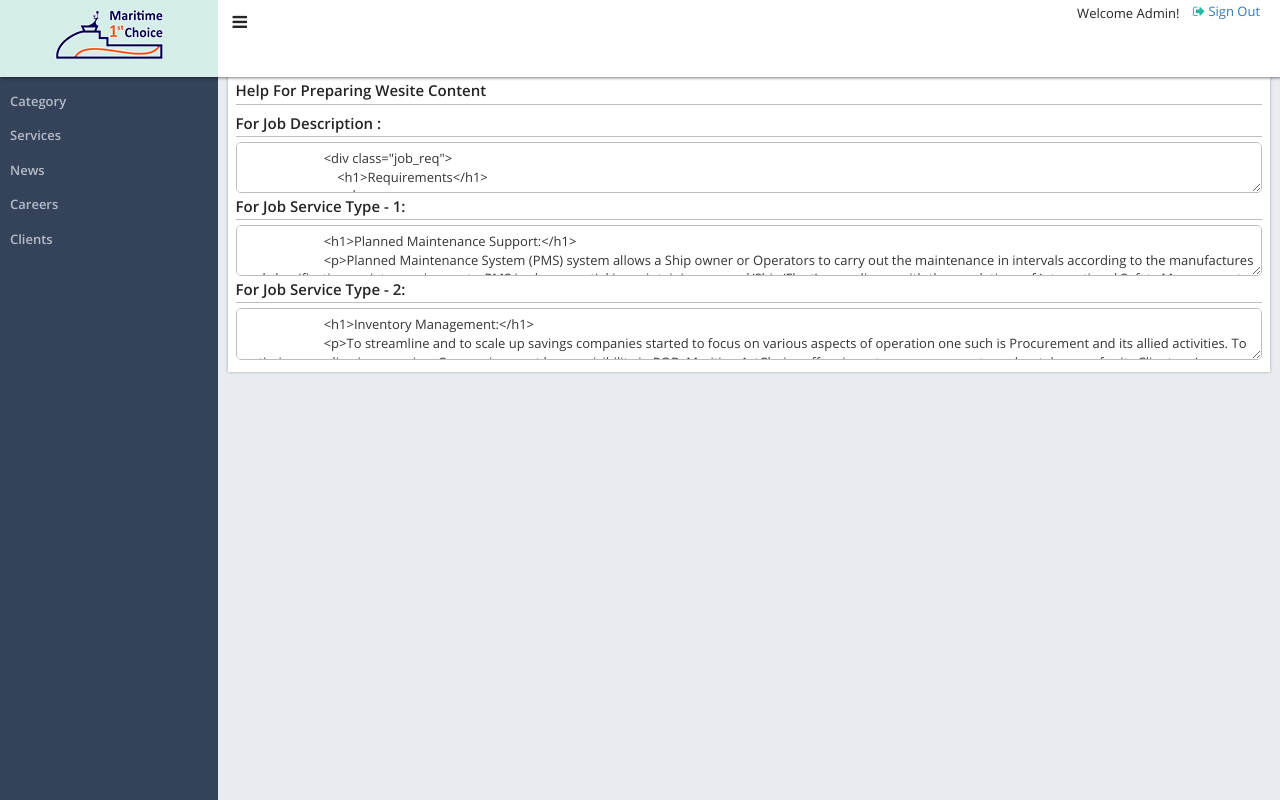
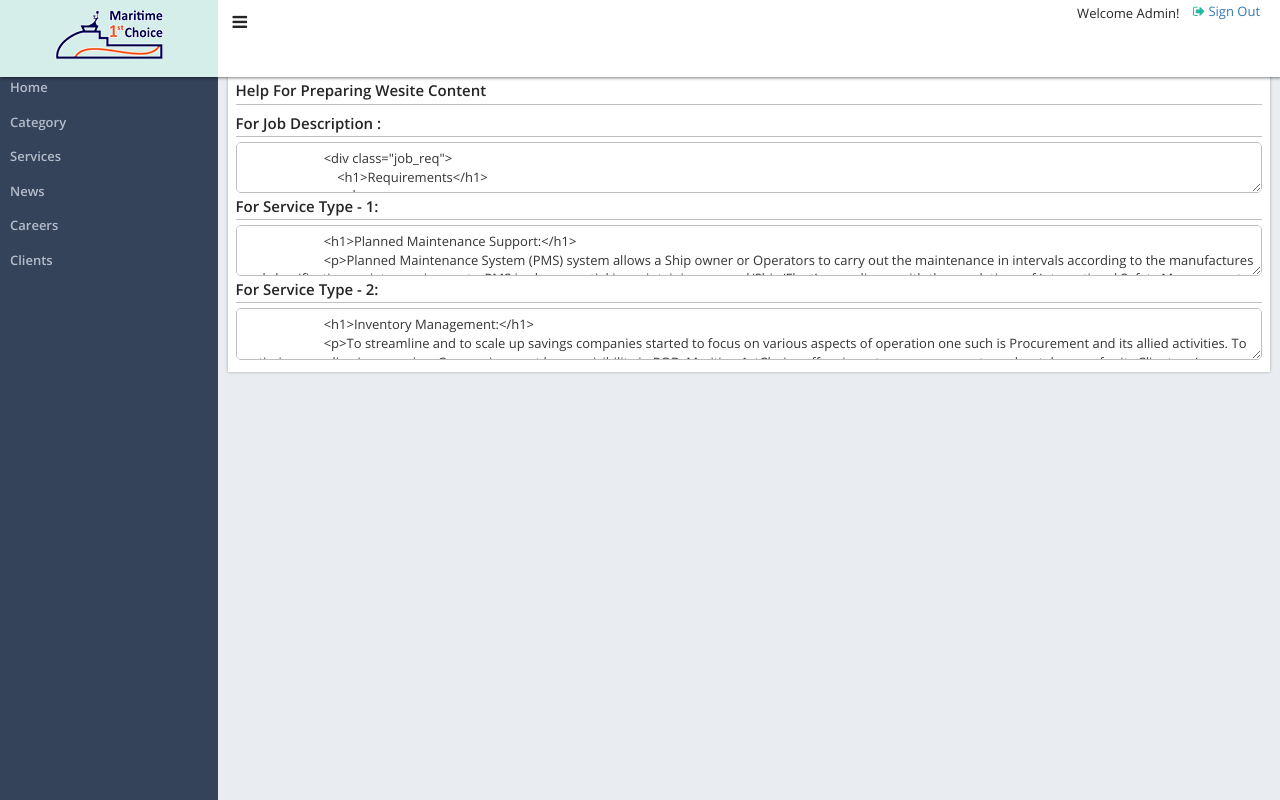
Before and after one commit to shananbu/maritime1choice, a PHP site: page /admin/adminHome.php in a window 1280 px wide. Run offline with PHP 8.4, Linux system fonts and the light colour scheme; a user stored in the database is signed in.

Commit message:
Some more changes

```diff
--- a/admin/adminHome.php
+++ b/admin/adminHome.php
@@ -48,7 +48,7 @@ if (!empty($_SESSION['login_user'])) {
                             </ul>
                         </div>
                     </textarea>
-                    <h1 class="h_2">For Job Service Type - 1: </h1>
+                    <h1 class="h_2">For Service Type - 1: </h1>
                     <textarea readonly>
                         <h1>Planned Maintenance Support:</h1>
                         <p>Planned Maintenance System (PMS) system allows a Ship owner or Operators to carry out the maintenance in intervals according to the manufactures and classification society requirements. PMS is also essential in maintaining a vessel/Ship/Fleet’s compliance with the regulations of International Safety Management Code. <br>
@@ -70,7 +70,7 @@ if (!empty($_SESSION['login_user'])) {
                             <li>Document Control/ Management systems etc.</li>
                         </ul>
                     </textarea>
-                    <h1 class="h_2">For Job Service Type - 2: </h1>
+                    <h1 class="h_2">For Service Type - 2: </h1>
                     <textarea readonly>
                         <h1>Inventory Management:</h1>
                         <p>To streamline and to scale up savings companies started to focus on various aspects of operation one such is Procurement and its allied activities. To optimize spending in procuring, Companies must have a visibility in ROB. Maritime1stChoice offers inventory management as a key takeaway for its Clients. </p>
--- a/admin/css/admin.css
+++ b/admin/css/admin.css
@@ -233,7 +233,7 @@ cursor:pointer;
 .aside_left{
 	position:fixed;
 	left:0;
-	top:49px;
+	top:70px;
 	bottom:0;
 	overflow:auto;
 	width:17%;
```
